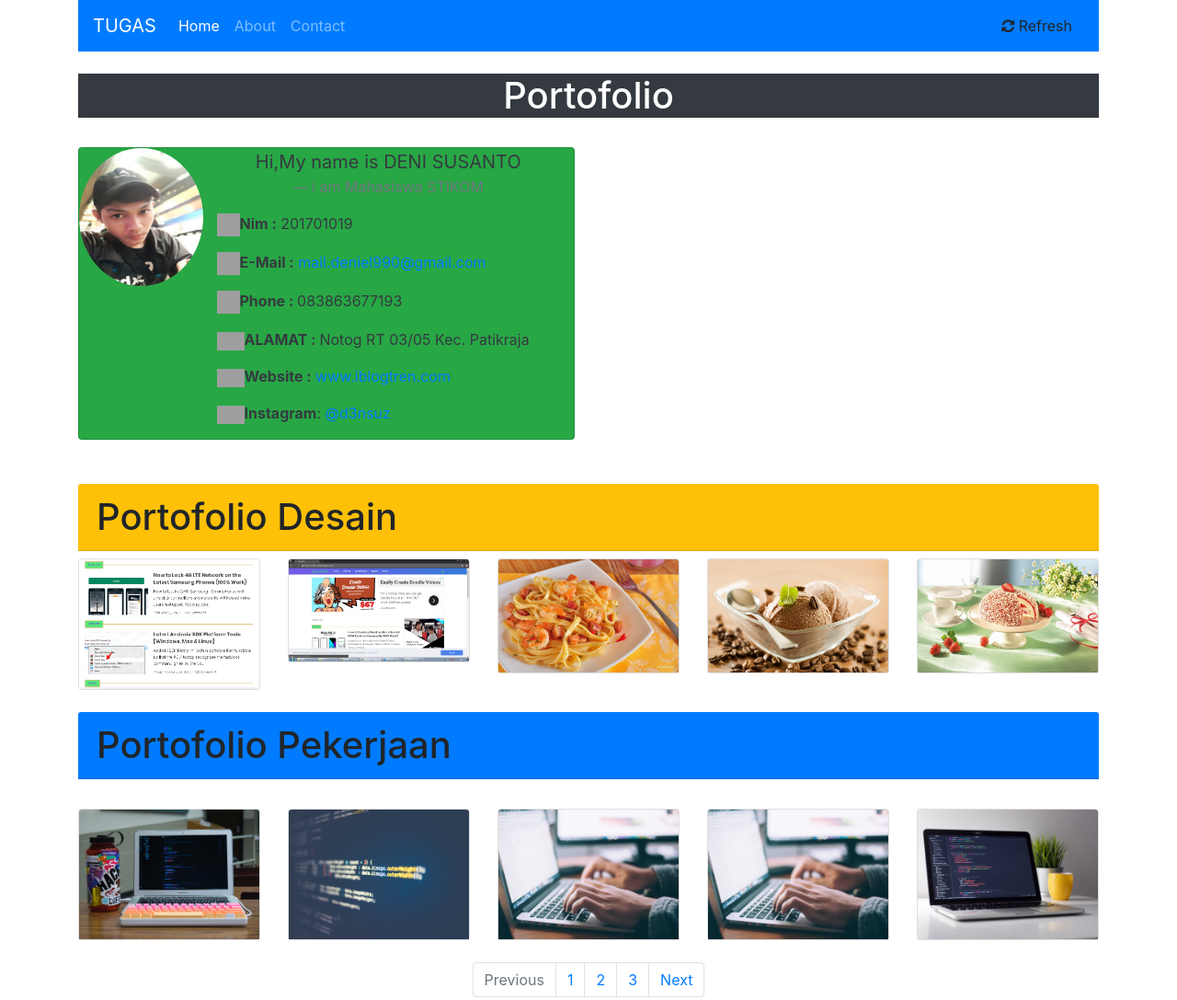
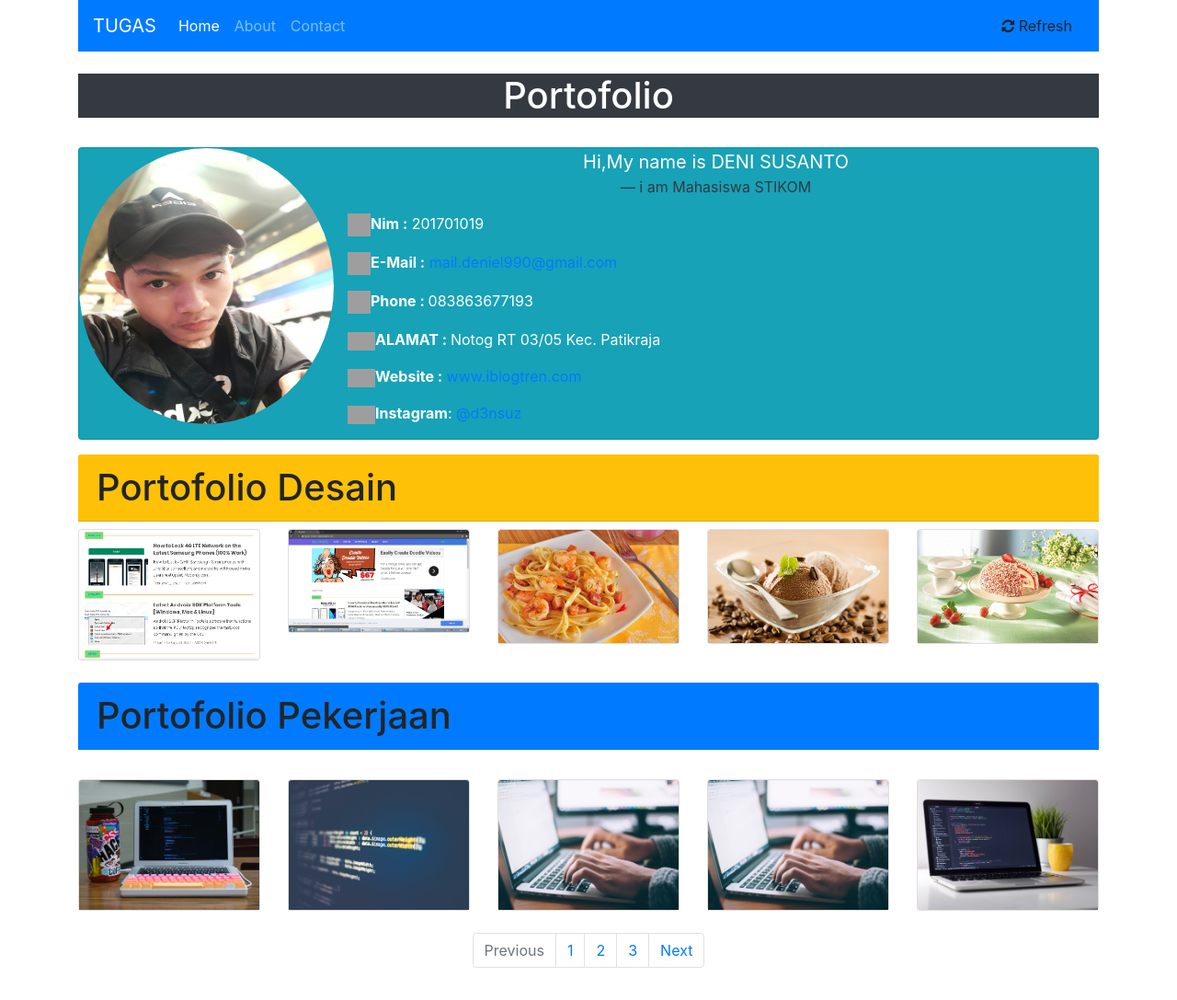
Before and after one commit to densuz/CV, a plain HTML site: page index.html in a window 1280 px wide. Shown: the top 1087 px of the page at 92% size. Drawn offline with Linux system fonts and the light colour scheme; grey boxes are pictures that could not be loaded.

Commit message:
Commit #5

```diff
--- a/index.html
+++ b/index.html
@@ -52,16 +52,16 @@
     </h1>
   </br>
 
-      <div class="card text-dark  bg-success mb-5" style="max-width: 540px;">
+      <div class="card text-white  bg-info mb-3" style="max-width: 1280px;">
         <div class="row no-gutters">
           <div class=" col-sm-3 ">
-            <img src="img/thumbs/dx.jpg" class="card-img rounded-circle " class="rounded-circle" alt="Cinque Terre"  width="304px" height="150px">
+            <img src="img/thumbs/dx.jpg" class="card-img rounded-circle " class="rounded-circle" alt="Cinque Terre"  width="300px" height="300px">
           </div>
           <div class="col">
               <div class="container">
                 <blockquote class="blockquote text-center">
                   <p class="mb-0">Hi,My name is DENI SUSANTO</p>
-                  <footer class="blockquote-footer">i am Mahasiswa STIKOM</footer>
+                  <footer class="blockquote-footer text-dark" >i am Mahasiswa STIKOM</footer>
                 </blockquote>
                 <p><img src="https://cdn.pixabay.com/photo/2019/10/20/18/19/fountain-pen-4564427_1280.png" width="25pt" height="25pt"
                   class="card-text text-justify" style="font-size: 14pt; margin-bottom: 0px; font-family: 'Times New Roman', Times, serif;"><b>Nim   :</b> 201701019</p>
```
